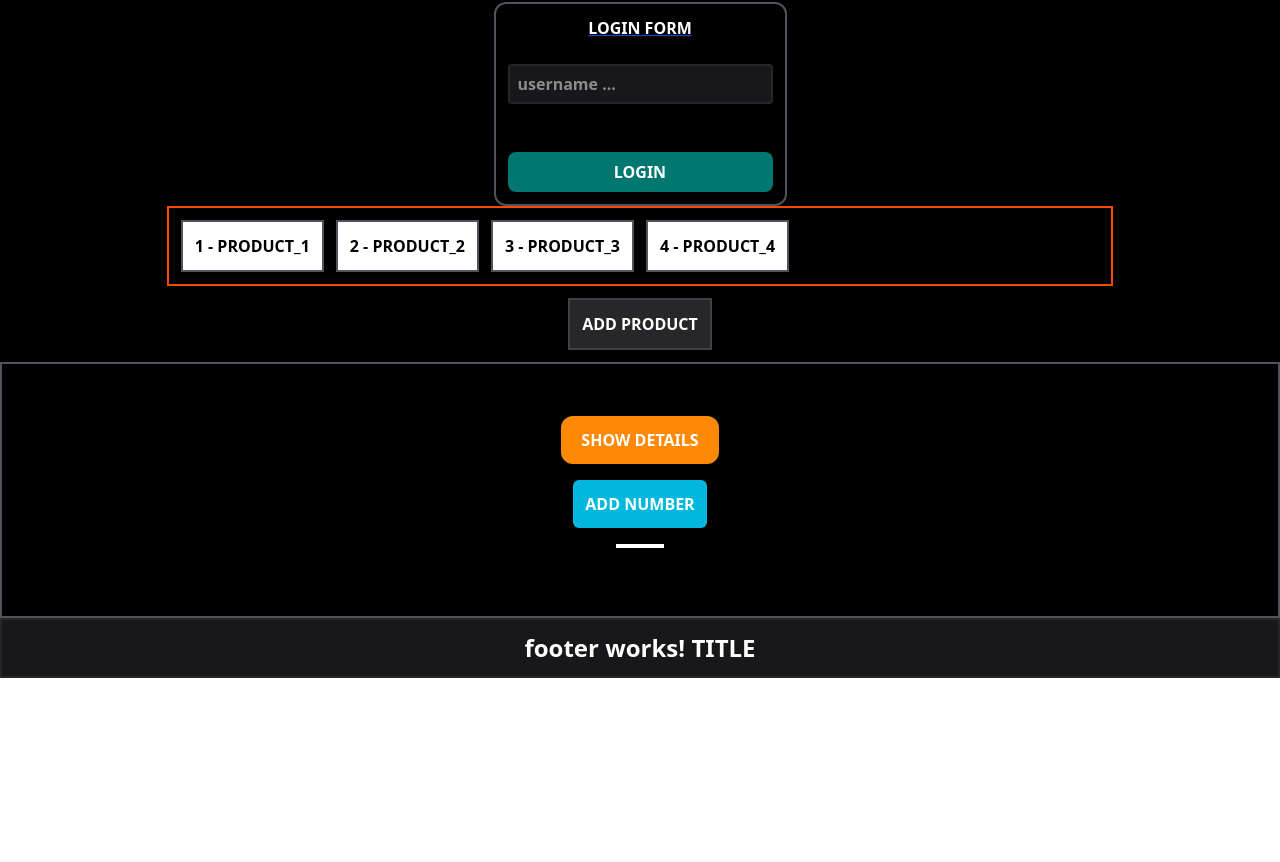
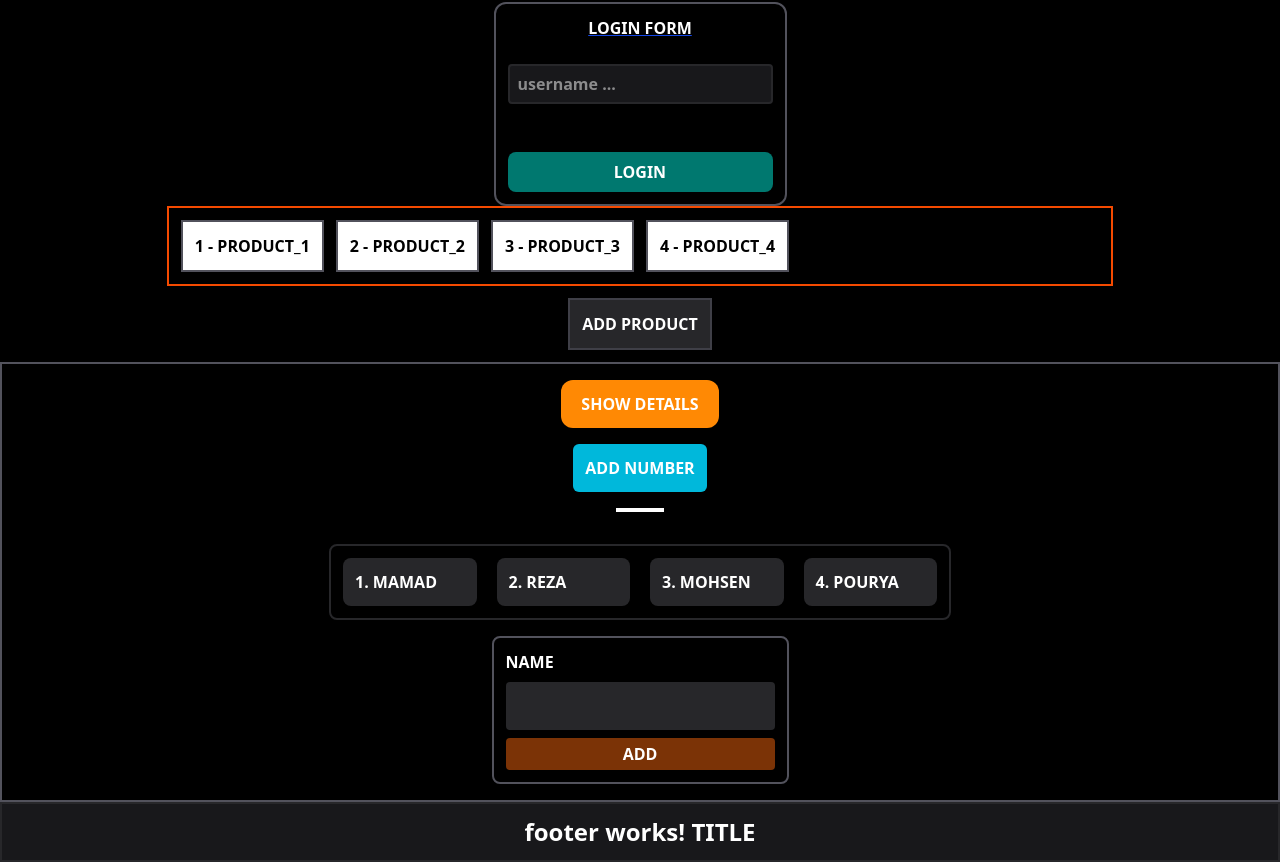
Before and after one commit to PouryaSoleimani/ANGULAR__TRAINING, an Angular app: page / in a window 1280 px wide. Shown: the part 1532-2394 px from the top of the page. Before the commit the page ends 2210 px from the top, so only its background shows below. Built offline with nearby package versions, Linux system fonts and the light colour scheme.

Commit message:
practice

```diff
--- a/src/app/Footer/footer.html
+++ b/src/app/Footer/footer.html
@@ -1,3 +1,3 @@
 <p class="text-white border-2 py-3 text-2xl font-black text-center bg-zinc-900 border-zinc-800">
-  footer works! {{title}}
+  footer works! {{ title }}
 </p>
--- a/src/app/app.html
+++ b/src/app/app.html
@@ -1,5 +1,5 @@
 <!--^ APP HTML --------------------------------------------------------------------------->
-<main class="w-screen min-h-screen items-center justify-between bg-black text-white font-bold">
+<main class="items-center justify-between bg-black text-white font-bold">
   <HeaderComponent />
 
   <div
@@ -106,7 +106,7 @@
   </div>
 
   <!-- ^ PRACTICE 2------------------------------------------------------------------------------------------------------------->
-  <div class="border-2 h-64 flex flex-col items-center justify-center gap-4 p-4 border-zinc-600">
+  <div class="border-2 h-auto flex flex-col items-center justify-center gap-4 p-4 border-zinc-600">
     <button (click)="detailsShowToggler()" class="bg-orange-400 px-5 py-3 rounded-xl w-fit">
       SHOW DETAILS
     </button>
@@ -127,6 +127,24 @@
       </p>
       }
     </div>
+
+    <!-- ^ NG__FOR -->
+    <div class="p-3 w-1/2 border-2 border-zinc-800 rounded-lg grid grid-cols-4 gap-5">
+      @for (name of namesArray; track $index) {
+      <p class="bg-zinc-800 p-3 rounded-lg text-white">{{ name.id }}. {{ name.name }}</p>
+      }
+    </div>
+
+    <!-- ^ NG__FORMS -->
+    <div class="flex bg-black border-2 border-zinc-600 p-3 rounded-lg flex-col gap-2 bg">
+      <Label [htmlFor]="name">NAME</Label>
+      <input
+        [(ngModel)]="newName"
+        type="text"
+        class="p-3 bg-zinc-800 text-white font-bold rounded-sm"
+      />
+      <button class="bg-amber-900 py-1 rounded-sm" (click)="addNewNameHandler(newName)">ADD</button>
+    </div>
   </div>
 
   <app-footer />
--- a/src/app/app.ts
+++ b/src/app/app.ts
@@ -71,4 +71,24 @@ export class App {
   public addNumberToArray() {
     this.numbersArray.push(this.numbersArray.length + 1);
   }
+
+  public namesArray = [
+    { id: 1, name: "MAMAD" },
+    { id: 2, name: "REZA" },
+    { id: 3, name: 'MOHSEN' },
+    { id: 4, name: 'POURYA' }
+  ]
+
+  public newName: string = ''
+
+  public addNewNameHandler(name: string) {
+    if (name.length == 0) return
+    this.namesArray.push(
+      {
+        id: Number(this.namesArray.length + 1),
+        name: name
+      })
+    this.newName = ''
+  }
+
 }
--- a/tsconfig.json
+++ b/tsconfig.json
@@ -19,7 +19,8 @@
     "enableI18nLegacyMessageIdFormat": false,
     "strictInjectionParameters": true,
     "strictInputAccessModifiers": true,
-    "strictTemplates": true
+    "strictTemplates": true,
+    "preserveWhitespaces": true
   },
   "files": [],
   "references": [
```
